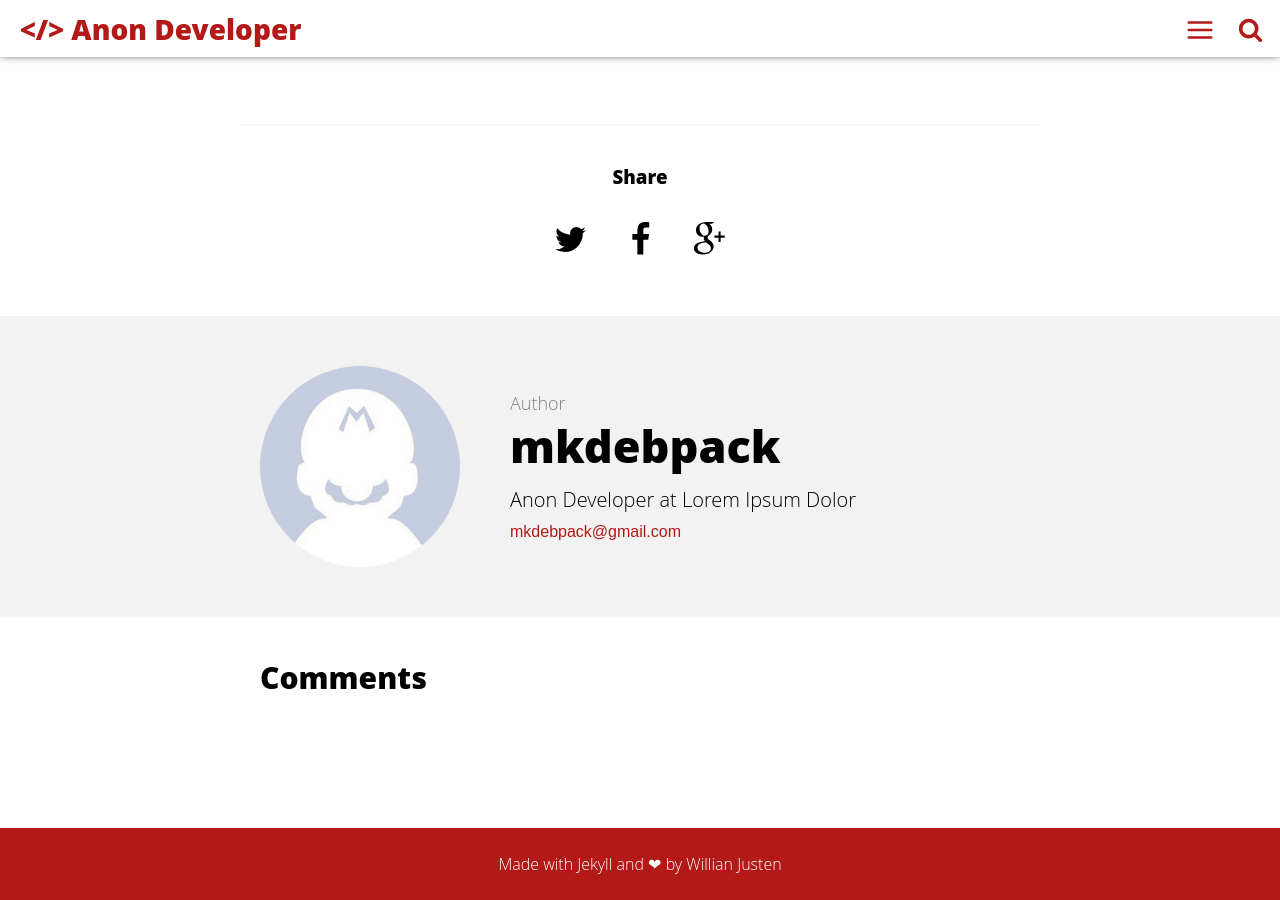
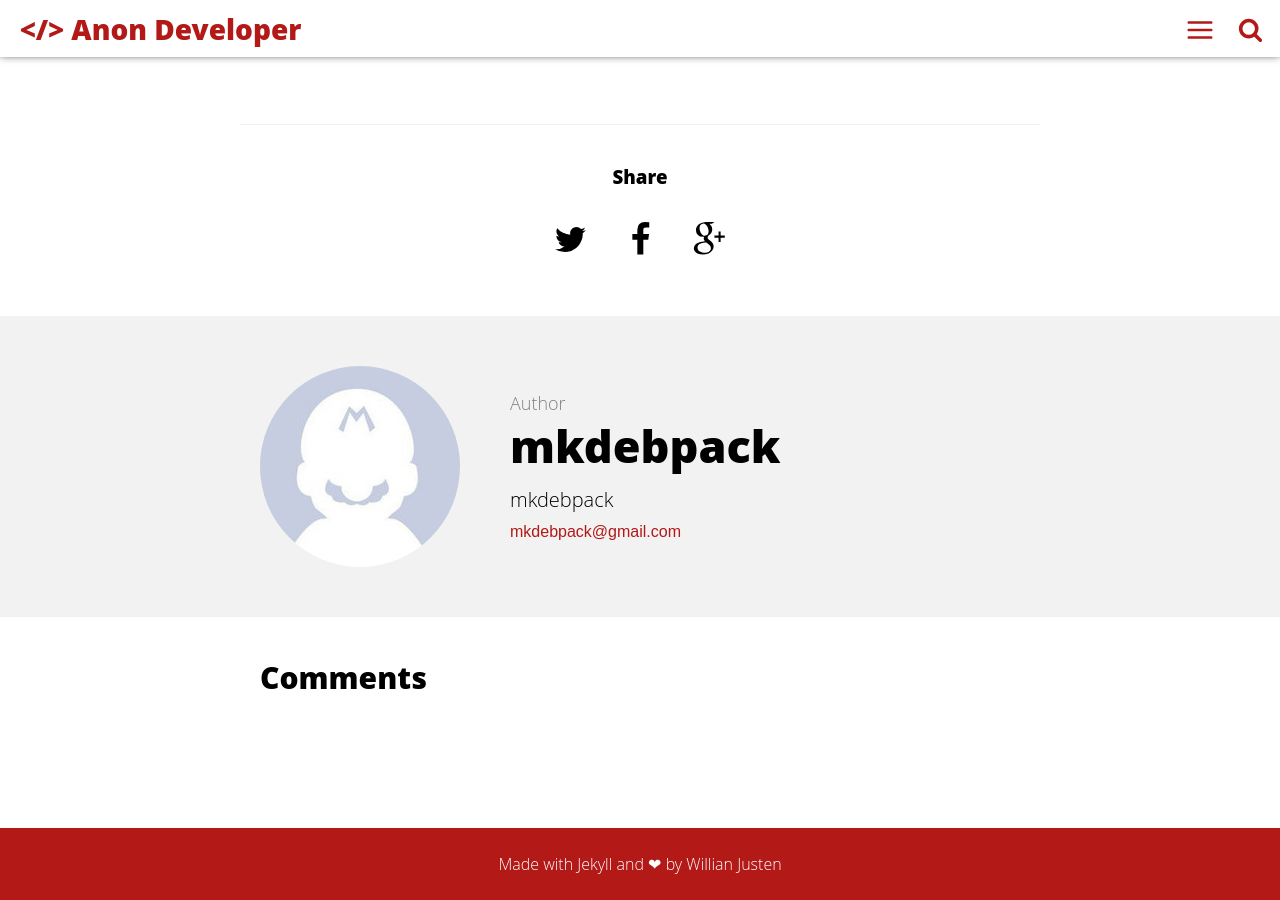
Before and after one commit to mkdebpack/mkdebpack.github.io, a Jekyll site: the page built from _posts/2016-05-08-welcome-to-jekyll.md, in a window 1280 px wide and 900 px high, scrolled down 1062 px. Built offline with Jekyll 4.4.1, drawn with Linux system fonts in a browser that asks for light colours; comment, search, counter and statistics services are not loaded.

Commit message:
Update _config.yml

```diff
--- a/_config.yml
+++ b/_config.yml
@@ -6,8 +6,8 @@ url: "https://mkdebpack.github.io" # the base hostname & protocol for your site
 
 # User settings
 username: mkdebpack
-user_description: Anon Developer at Lorem Ipsum Dolor
-user_title: Make .deb packages
+user_description: mkdebpack
+user_title: mkdebpack
 email: mkdebpack@gmail.com
 twitter_username: mkdebpack
 github_username:  mkdebpack
```
